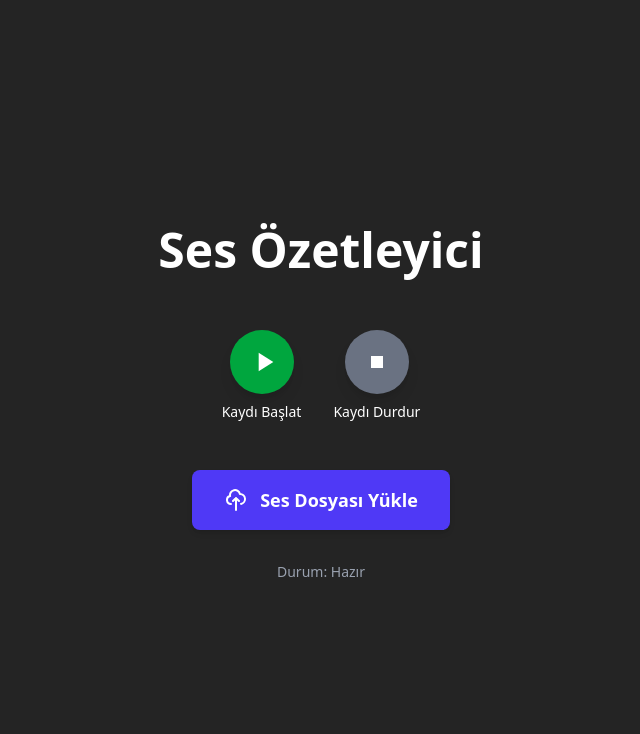
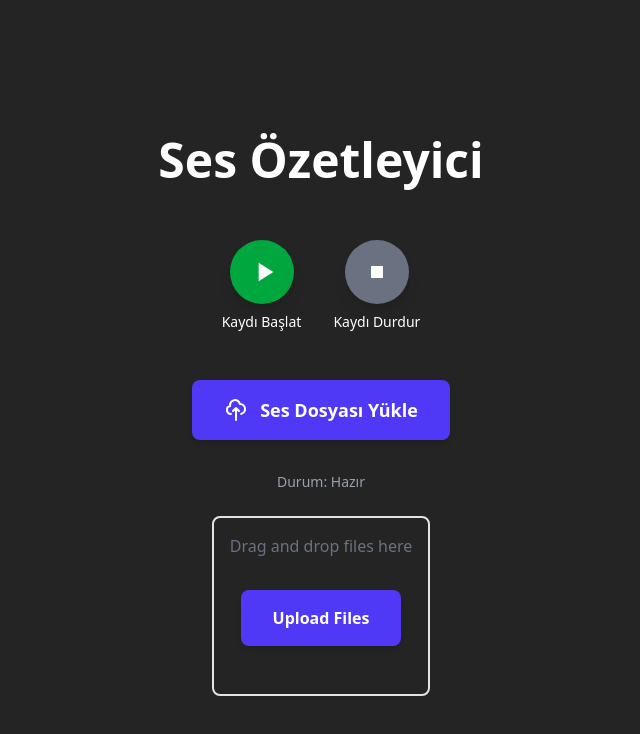
Before and after one commit to cmade1/audio-summarizer, a React (Vite) app in the folder frontend/: page / in a window 1280 px wide. Shown: the top 734 px of the page, without its empty margins (319-959 px from the left). Built offline with nearby package versions, Linux system fonts and the light colour scheme.

Commit message:
feature: Drag and Drop

```diff
--- a/frontend/package.json
+++ b/frontend/package.json
@@ -13,7 +13,8 @@
     "@tailwindcss/postcss": "^4.1.11",
     "jspdf": "^3.0.1",
     "react": "^19.1.0",
-    "react-dom": "^19.1.0"
+    "react-dom": "^19.1.0",
+    "react-icons": "^5.5.0"
   },
   "devDependencies": {
     "@eslint/js": "^9.30.1",
--- a/frontend/src/App.jsx
+++ b/frontend/src/App.jsx
@@ -7,6 +7,8 @@ import AudioRecorder from "./components/AudioRecorder"
 import FileUploader from "./components/FileUploader"
 import TranscriptBox from "./components/TranscriptBox"
 import SummaryBox from "./components/SummaryBox"
+//import DragNdrop from "./components/DragNdrop"
+import DragAndDrop from "./components/DragAndDrop"
 
 function App() {
   const [isRecording, setIsRecording] = useState(false);
@@ -183,6 +185,9 @@ function App() {
 
       {isProcessing && <ProcessingSpinner />}
 
+      {/* <DragNdrop onFilesSelected={setSelectedFile}  /> */}
+      <DragAndDrop isProcessing={isProcessing} setStatus={setStatus} processAudioFile={processAudioFile} fileInputRef={fileInputRef} selectedFile={selectedFile} setSelectedFile={setSelectedFile} setRecordedAudio={setRecordedAudio} setTranscript={setTranscript} setSummary={setSummary} />
+
       {/* Sonuç kutuları */}
       {(transcript || summary) && (
         <div className="flex flex-col lg:flex-row gap-6 lg:gap-8 w-full max-w-6xl">
--- /dev/null
+++ b/frontend/src/components/DragAndDrop.jsx
@@ -0,0 +1,100 @@
+import React, { useState } from "react";
+import { useRef } from "react";
+
+
+function DragAndDrop( {fileInputRef , selectedFile , setSelectedFile , setRecordedAudio , setTranscript , setSummary , processAudioFile , isProcessing , setStatus }) {
+  const [files, setFiles] = useState([]);
+  const [isDragging, setIsDragging] = useState(false);
+
+  const handleDragEnter = (e) => {
+    e.preventDefault();
+    setIsDragging(true);
+  };
+  const handleDragLeave = (e) => {
+    e.preventDefault();
+    setIsDragging(false);
+  };
+
+  const handleDrop = (e) => {
+    e.preventDefault();
+    const droppedFiles = Array.from(e.dataTransfer.files);
+    setFiles(droppedFiles);
+  };
+
+  const handleDragOver = (e) => {
+    e.preventDefault();
+  };
+
+  const uploadFiles = async () => {
+    const formData = new FormData();
+    files.forEach(file => formData.append("files", file));
+
+    const res = await fetch(`${apiUrl}/api/process-audio`, {
+      method: "POST",
+      body: formData,
+    });
+
+    if (res.ok) {
+      alert("Upload successful!");
+    } else {
+      alert("Upload failed.");
+    }
+  };
+
+  return (
+    <>
+    {/* <div
+     onDrop={handleDrop}
+     onDragOver={handleDragOver}
+     onDragEnter={handleDragEnter}
+     onDragLeave={handleDragLeave}
+     style={{
+     border: "2px dashed #ccc",
+     padding: "20px",
+     textAlign: "center",
+     borderRadius: "10px",
+     backgroundColor: isDragging ? "#f0f8ff" : "#fff",
+     }}></div> */}
+    <div
+      onDrop={handleDrop}
+      onDragOver={handleDragOver}
+      className="border-2 p-4 text-center rounded-lg"
+    >
+      <p className="text-gray-500">Drag and drop files here</p>
+      <ul>
+        {files.map((file, index) => (
+          <li key={index}>{file.name}</li>
+        ))}
+      </ul>
+        <div className="mb-8 mt-4">
+          <input
+            ref={fileInputRef}
+            id="audio-upload"
+            type="file"
+            accept="audio/webm,audio/mp3,audio/wav,audio/m4a"
+            onChange={(e) => {
+                if (e.target.files[0]) {
+                setSelectedFile(e.target.files[0]);
+                setRecordedAudio(null); // Kaydedilen sesi temizle
+                setTranscript(""); // Önceki transkripti temizle
+                setSummary(""); // Önceki özeti temizle
+                }
+            }}
+            className="hidden"
+            />
+            <label
+            htmlFor="audio-upload"
+            className="inline-flex items-center justify-center px-8 py-4 bg-indigo-600 text-white font-semibold rounded-lg cursor-pointer hover:bg-indigo-700 hover:cursor-pointer transition-all duration-200 shadow-md hover:shadow-lg mt-4"
+            >
+              <button onClick={uploadFiles}>Upload Files</button>
+            </label>
+        </div>
+        {selectedFile && (
+                <></>
+            )}
+    </div>
+    </>
+  );
+}
+
+export default DragAndDrop;
```
Also changed, not shown: 1 other file (tests, documents, lock files or other folders).
